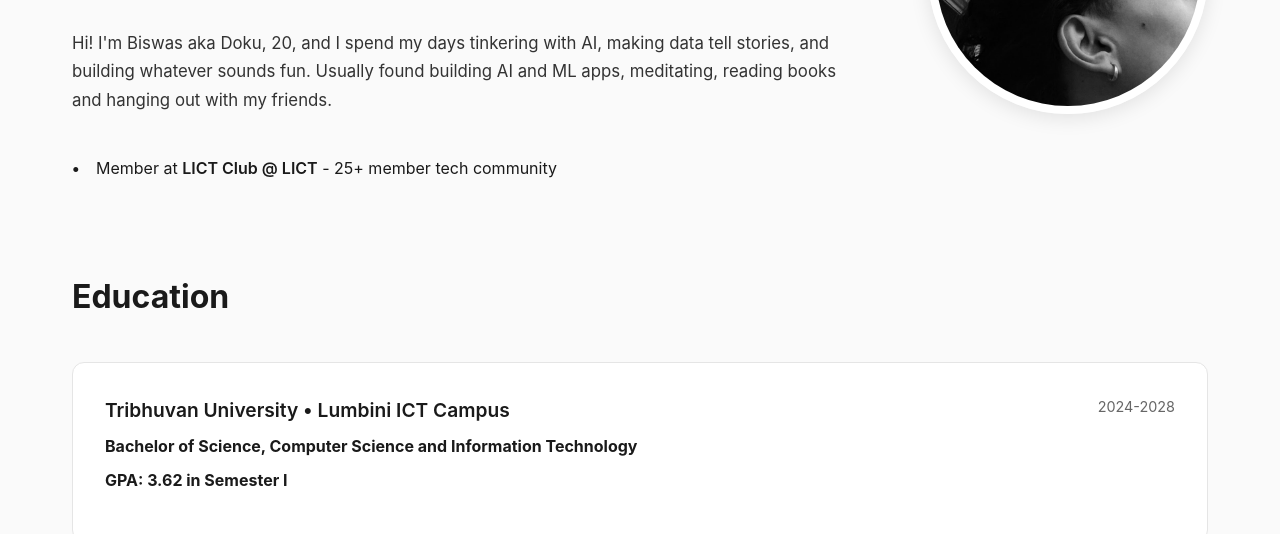
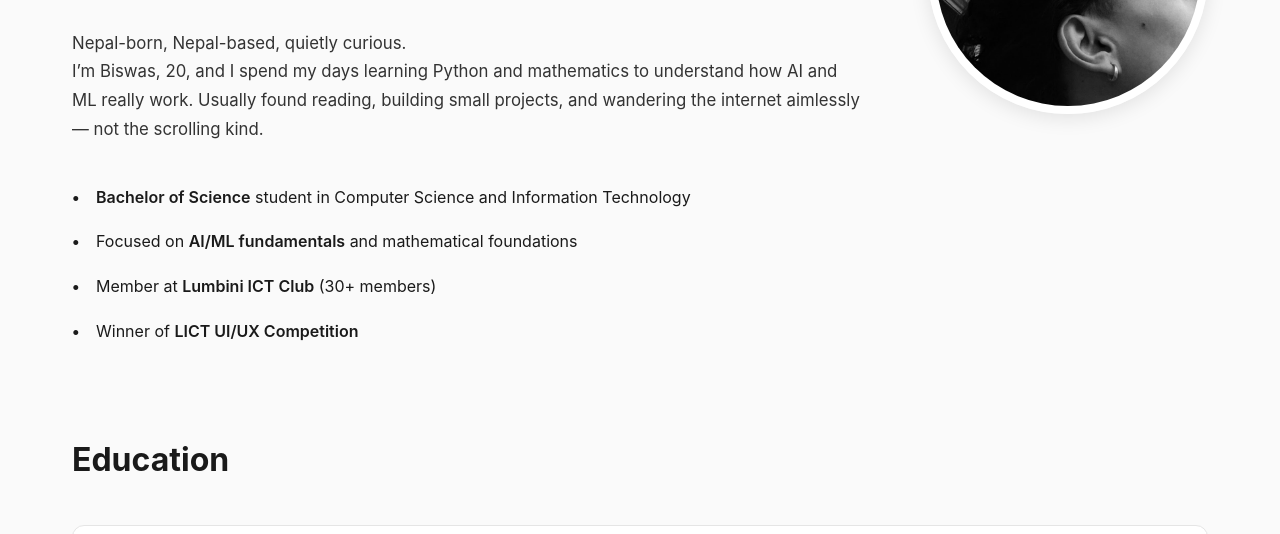
Before and after one commit to biswaspkhrel/biswaspkhrel.github.io, a plain HTML site: page index.html in a window 1280 px wide. Shown: the part 230-764 px from the top of the page. Drawn offline with Linux system fonts and the light colour scheme.

Commit message:
Update bio and highlights in index.html

```diff
--- a/index.html
+++ b/index.html
@@ -531,12 +531,19 @@
                 </div>
 
                 <p class="bio">
-                    Hi! I'm Biswas aka Doku, 20, and I spend my days tinkering with AI, making data tell stories, and building whatever sounds fun. Usually found building AI and ML apps, meditating, reading books and hanging out with my friends.
+                    Nepal-born, Nepal-based, quietly curious.<br>
+                    I’m Biswas, 20, and I spend my days learning Python and mathematics to understand how AI and ML really work.
+                    Usually found reading, building small projects, and wandering the internet aimlessly — not the scrolling kind.
                 </p>
 
+
                 <ul class="highlights">
-                    <li>Member at <strong>LICT Club @ LICT</strong> - 25+ member tech community</li>
+                    <li><strong>Bachelor of Science</strong> student in Computer Science and Information Technology</li>
+                    <li>Focused on <strong>AI/ML fundamentals</strong> and mathematical foundations</li>
+                    <li>Member at <strong>Lumbini ICT Club</strong> (30+ members)</li>
+                    <li>Winner of <strong>LICT UI/UX Competition</strong></li>
                 </ul>
+
             </div>
 
             <div>
```
